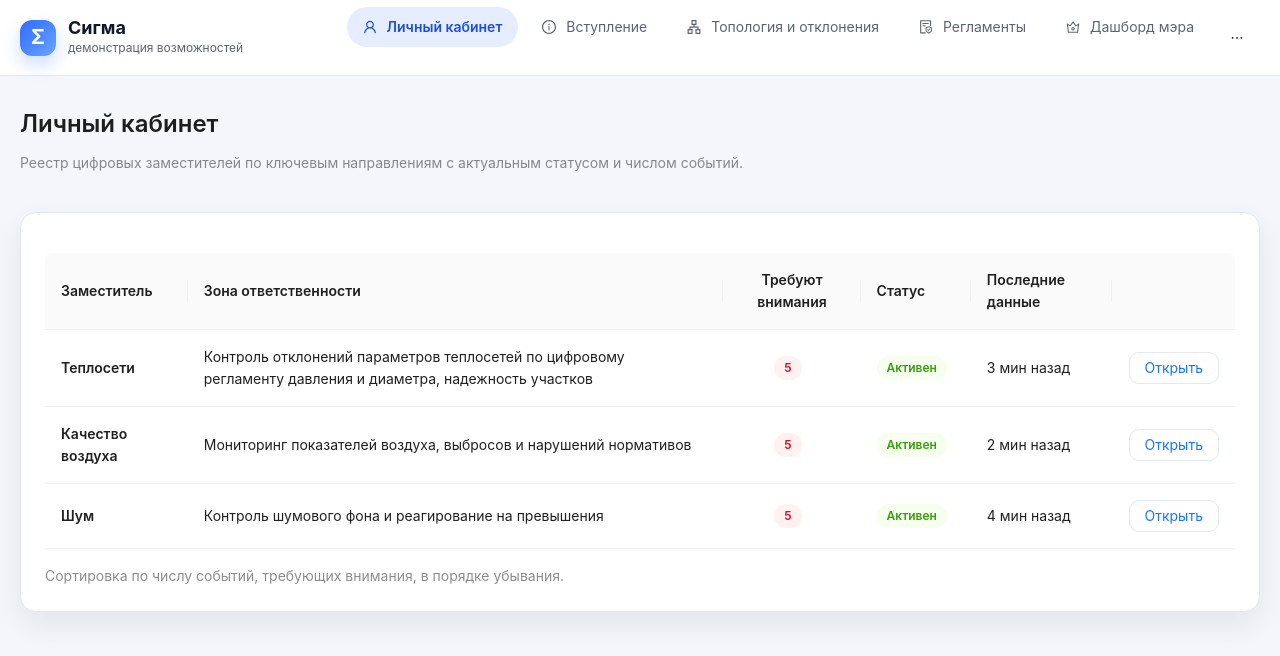
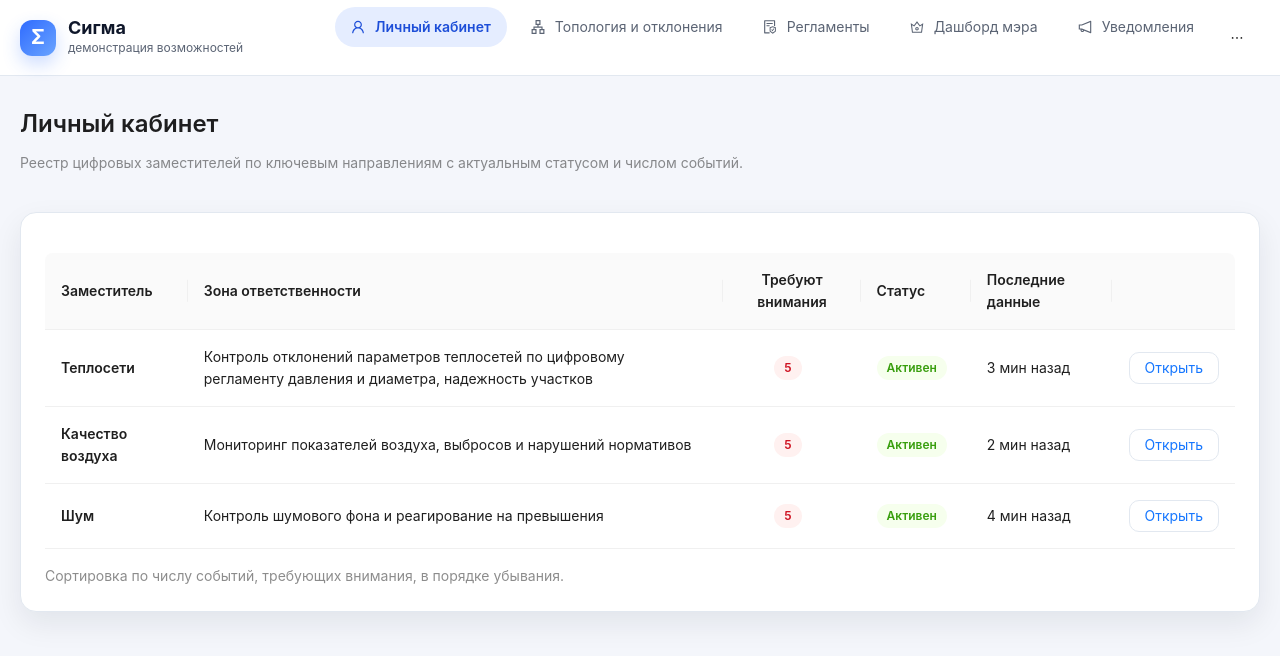
Before and after one commit to vadign/sigma-mvp-frontend, a React (Vite) app: page /cabinet in a window 1280 px wide. Shown: the top 656 px of the page. Built offline with nearby package versions, Linux system fonts and the light colour scheme.

Commit message:
Update mayor dashboard date range and hide intro tab

```diff
--- a/src/App.tsx
+++ b/src/App.tsx
@@ -24,7 +24,7 @@ const { Header, Content } = Layout;
 
 const tabs = [
   { key: 'cabinet', label: 'Личный кабинет', icon: <UserOutlined />, path: '/cabinet' },
-  { key: 'intro', label: 'Вступление', icon: <InfoCircleOutlined />, path: '/intro' },
+  { key: 'intro', label: 'Вступление', icon: <InfoCircleOutlined />, path: '/intro', hidden: true },
   { key: 'topology', label: 'Топология и отклонения', icon: <ApartmentOutlined />, path: '/topology' },
   { key: 'regulations', label: 'Регламенты', icon: <FileProtectOutlined />, path: '/regulations' },
   { key: 'mayor', label: 'Дашборд мэра', icon: <CrownOutlined />, path: '/mayor' },
@@ -35,6 +35,7 @@ const tabs = [
 function AppLayout() {
   const location = useLocation();
   const navigate = useNavigate();
+  const visibleTabs = useMemo(() => tabs.filter((tab) => !tab.hidden), []);
 
   const activeKey = useMemo(() => {
     const path = location.pathname;
@@ -58,10 +59,10 @@ function AppLayout() {
           mode="horizontal"
           selectedKeys={[activeKey]}
           onClick={(e) => {
-            const target = tabs.find((tab) => tab.key === e.key);
+            const target = visibleTabs.find((tab) => tab.key === e.key);
             if (target) navigate(target.path);
           }}
-          items={tabs.map(({ key, label, icon }) => ({ key, label, icon }))}
+          items={visibleTabs.map(({ key, label, icon }) => ({ key, label, icon }))}
           className="app-menu"
         />
       </Header>
--- a/src/pages/MayorDashboardPage.tsx
+++ b/src/pages/MayorDashboardPage.tsx
@@ -22,7 +22,7 @@ import { YandexTopologyMap } from '../components/maps/YandexTopologyMap';
 import { formatEdgeShortLabel, getDeviationTypeLabel } from '../utils/topologyLabels';
 
 const { RangePicker } = DatePicker;
-const DEFAULT_DATE_RANGE: [Dayjs, Dayjs] = [dayjs('2026-01-01'), dayjs('2026-01-30')];
+const DEFAULT_DATE_RANGE: [Dayjs, Dayjs] = [dayjs('2026-02-01'), dayjs('2026-02-28')];
 
 function MayorDashboardPage() {
   const [events, setEvents] = useState<EventResponse[]>([]);
```
